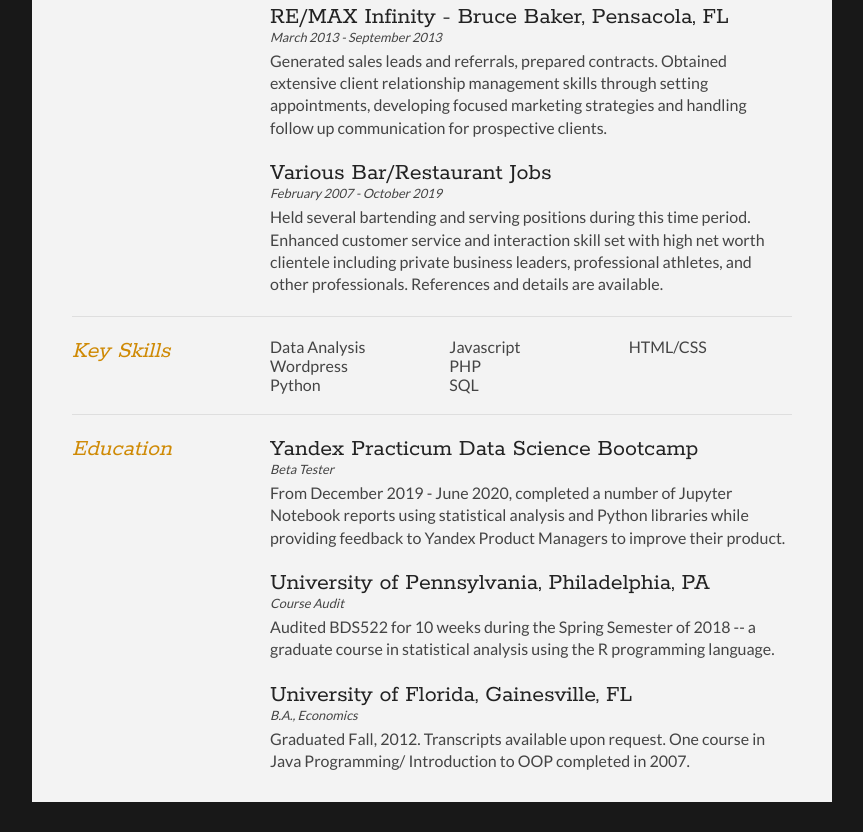
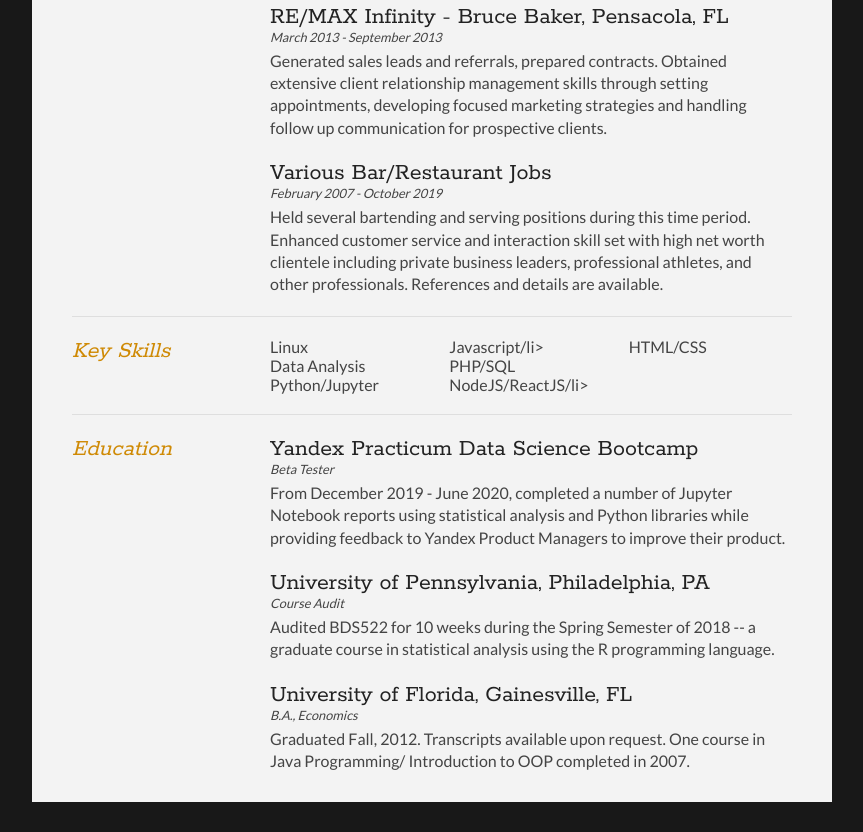
Before and after one commit to GeoffDougherty67/resume-webpage, a plain HTML site: page index.html in a window 1280 px wide. Shown: the part 889-1721 px from the top of the page, without its empty margins (208-1071 px from the left). Drawn offline with Linux system fonts and the light colour scheme.

Commit message:
Update index.html

```diff
--- a/index.html
+++ b/index.html
@@ -98,12 +98,12 @@
 
 			<div class="sectionContent">
 				<ul class="keySkills">
+					<li>Linux</li>
 					<li>Data Analysis</li>
-					<li>Wordpress</li>
-					<li>Python</li>
-					<li>Javascript</li>
-					<li>PHP</li>
-					<li>SQL</li>
+					<li>Python/Jupyter</li>
+					<li>Javascript/li>
+					<li>PHP/SQL</li>
+					<li>NodeJS/ReactJS/li>
 					<li>HTML/CSS</li>
 				</ul>
 			</div>
```
